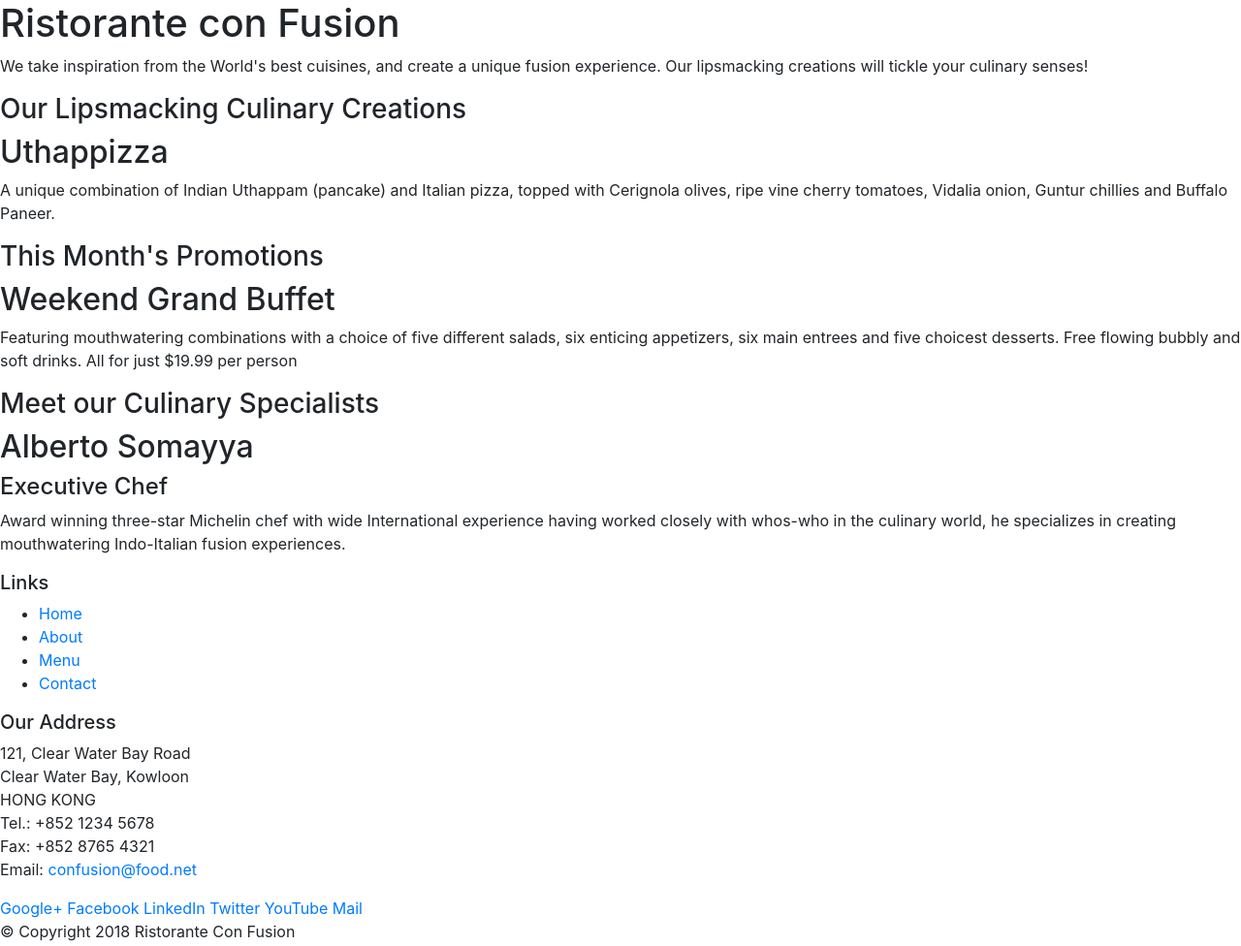
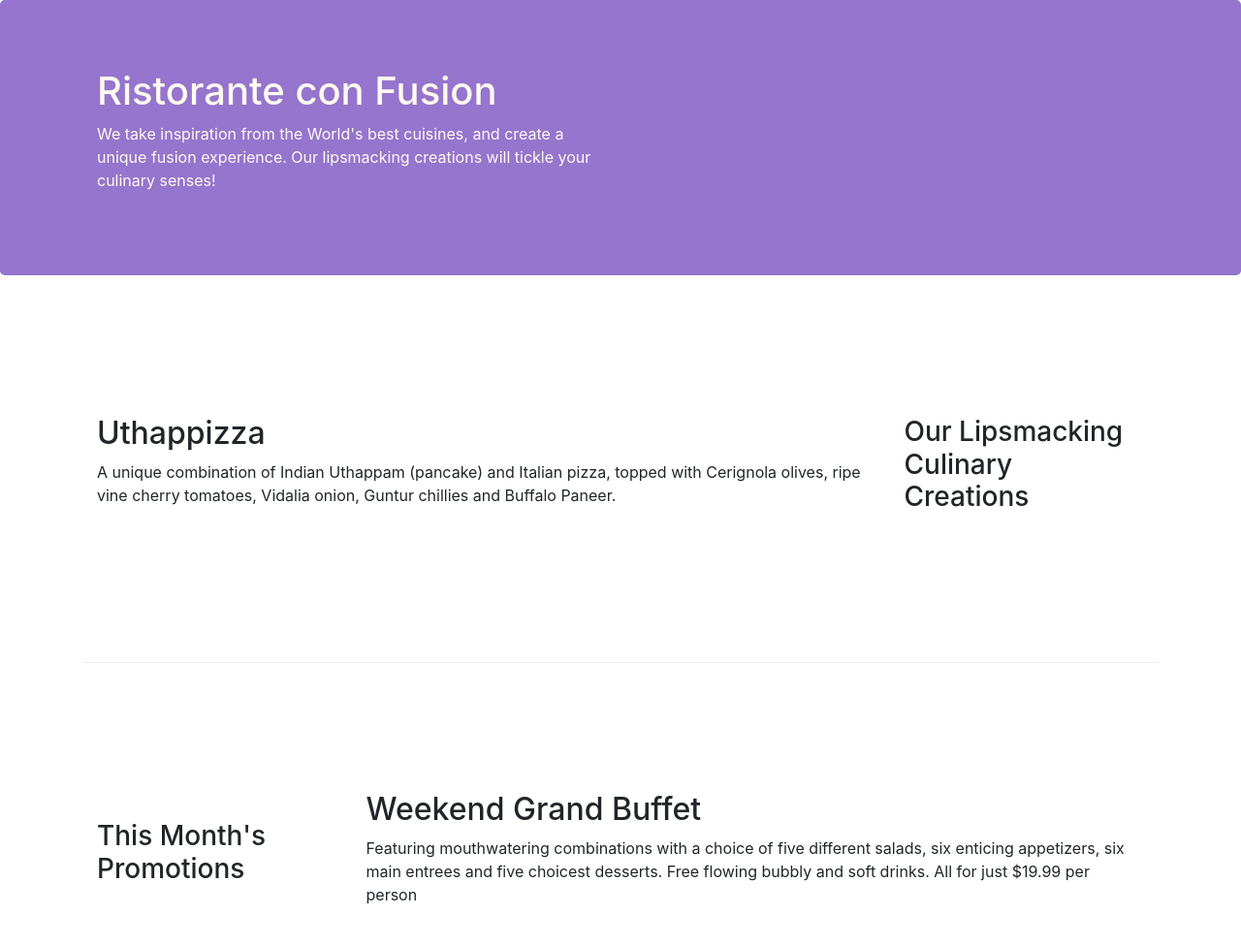
Before and after one commit to amineBenabdallah/Bootstrap-4, a website: page index.html in a window 1280 px wide. Shown: the top 976 px of the page at 97% size. Drawn offline with nearby package versions, Linux system fonts and the light colour scheme.

Commit message:
bootstrap part 1 2

```diff
--- /dev/null
+++ b/css/style.css
@@ -0,0 +1,28 @@
+.row-header{
+    margin:0px auto;
+    padding:0px;
+}
+
+.row-content {
+    margin:0px auto;
+    padding: 50px 0px 50px 0px;
+    border-bottom: 1px ridge;
+    min-height:400px;
+}
+
+.footer{
+    background-color: #D1C4E9;
+    margin:0px auto;
+    padding: 20px 0px 20px 0px;
+}
+.jumbotron {
+    padding:70px 30px 70px 30px;
+    margin:0px auto;
+    background: #9575CD ;
+    color:floralwhite;
+}
+.address{
+    font-size:80%;
+    margin:0px;
+    color:#0f0f0f;
+}
--- a/index.html
+++ b/index.html
@@ -4,53 +4,55 @@
 <head>
     <meta charset="utf-8">
     <meta name="viewport" content="width=device-width, initial-scale=1, shrink-to-fit=no">
-    <link rel="stylesheet" href="node_module/bootstrap/dist/css/bootstrap.min.css" >
+    <meta http-equiv="x-ua-compatible" content="ie=edge">
+    <link rel="stylesheet" href="node_modules/bootstrap/dist/css/bootstrap.min.css">
+    <link rel="stylesheet" href="css/style.css">
 
     <title>Ristorante Con Fusion</title>
 </head>
 
 <body>
 
-    <header>
-        <div>
-            <div>
-                <div>
+    <header class="jumbotron">
+        <div class="container">
+            <div class="row row-header">
+                <div class="col-12 col-sm-6">
                     <h1>Ristorante con Fusion</h1>
                     <p>We take inspiration from the World's best cuisines, and create a unique fusion experience. Our lipsmacking creations will tickle your culinary senses!</p>
                 </div>
-                <div>
+                <div class="col-12 col-sm">
                 </div>
             </div>
         </div>
     </header>
 
-    <div>
-        <div>
-            <div>
+    <div class="container">
+        <div class="row row-content align-items-center">
+            <div class="col-12 col-sm-4 order-sm-last col-md-3">
                 <h3>Our Lipsmacking Culinary Creations</h3>
             </div>
-            <div>
+            <div class="col col-sm order-sm-first col-md">
                 <h2>Uthappizza</h2>
                 <p>A unique combination of Indian Uthappam (pancake) and Italian pizza, topped with Cerignola olives, ripe vine cherry tomatoes, Vidalia onion, Guntur chillies and Buffalo Paneer.</p>
             </div>
         </div>
 
 
-        <div>
-            <div>
+        <div class="row row-content align-items-center">
+            <div class="col-12 col-sm-4  col-md-3">
                 <h3>This Month's Promotions</h3>
             </div>
-            <div>
+            <div class="col col-sm col-md">
                 <h2>Weekend Grand Buffet</h2>
                 <p>Featuring mouthwatering combinations with a choice of five different salads, six enticing appetizers, six main entrees and five choicest desserts. Free flowing bubbly and soft drinks. All for just $19.99 per person </p>
             </div>
         </div>
 
-        <div>
-            <div>
+        <div class="row row-content align-items-center">
+            <div class="col-12 col-sm-4 order-sm-last col-md-3">
                 <h3>Meet our Culinary Specialists</h3>
             </div>
-            <div>
+            <div class="col col-sm order-sm-first col-md">
                 <h2>Alberto Somayya</h2>
                 <h4>Executive Chef</h4>
                 <p>Award winning three-star Michelin chef with wide International experience having worked closely with whos-who in the culinary world, he specializes in creating mouthwatering Indo-Italian fusion experiences. </p>
@@ -58,19 +60,19 @@
         </div>
     </div>
 
-    <footer>
-        <div>
-            <div>
-                <div>
+    <footer class="footer">
+        <div class="container">
+            <div class="row">
+                <div class="col-4 offset-1 col-sm-2">
                     <h5>Links</h5>
-                    <ul>
+                    <ul class="list-unstyled">
                         <li><a href="#">Home</a></li>
                         <li><a href="#">About</a></li>
                         <li><a href="#">Menu</a></li>
                         <li><a href="#">Contact</a></li>
                     </ul>
                 </div>
-                <div>
+                <div class="col-7 col-sm-5">
                     <h5>Our Address</h5>
                     <address>
 		              121, Clear Water Bay Road<br>
@@ -81,8 +83,8 @@
 		              Email: <a href="mailto:confusion@food.net">confusion@food.net</a>
 		           </address>
                 </div>
-                <div>
-                    <div>
+                <div class="col-12 col-sm-4 align-self-center">
+                    <div class="text-center">
                         <a href="http://google.com/+">Google+</a>
                         <a href="http://www.facebook.com/profile.php?id=">Facebook</a>
                         <a href="http://www.linkedin.com/in/">LinkedIn</a>
@@ -92,8 +94,8 @@
                     </div>
                 </div>
            </div>
-           <div>
-                <div>
+           <div class="row justify-content-center">
+                <div class="col-auto">
                     <p>© Copyright 2018 Ristorante Con Fusion</p>
                 </div>
            </div>
```
